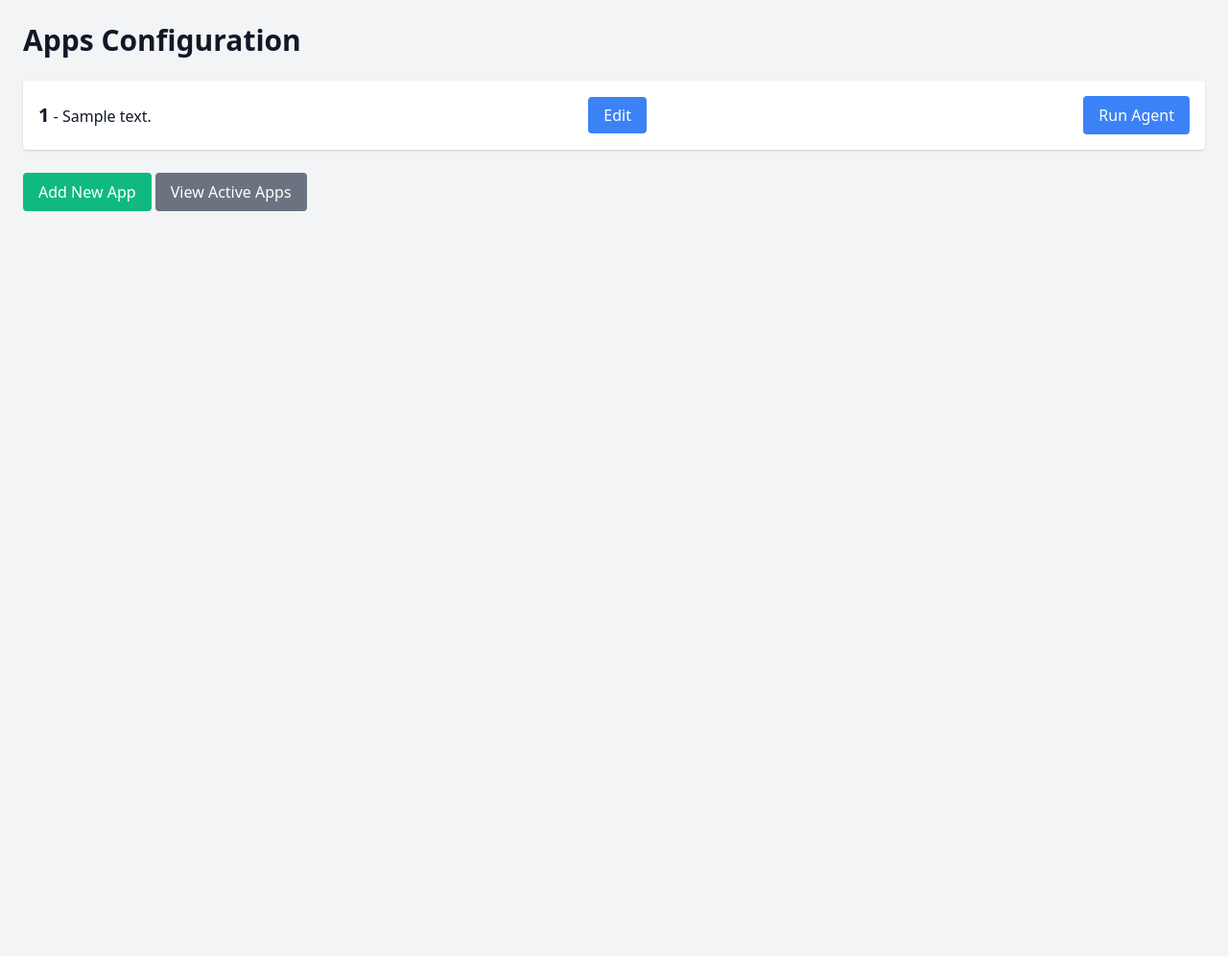
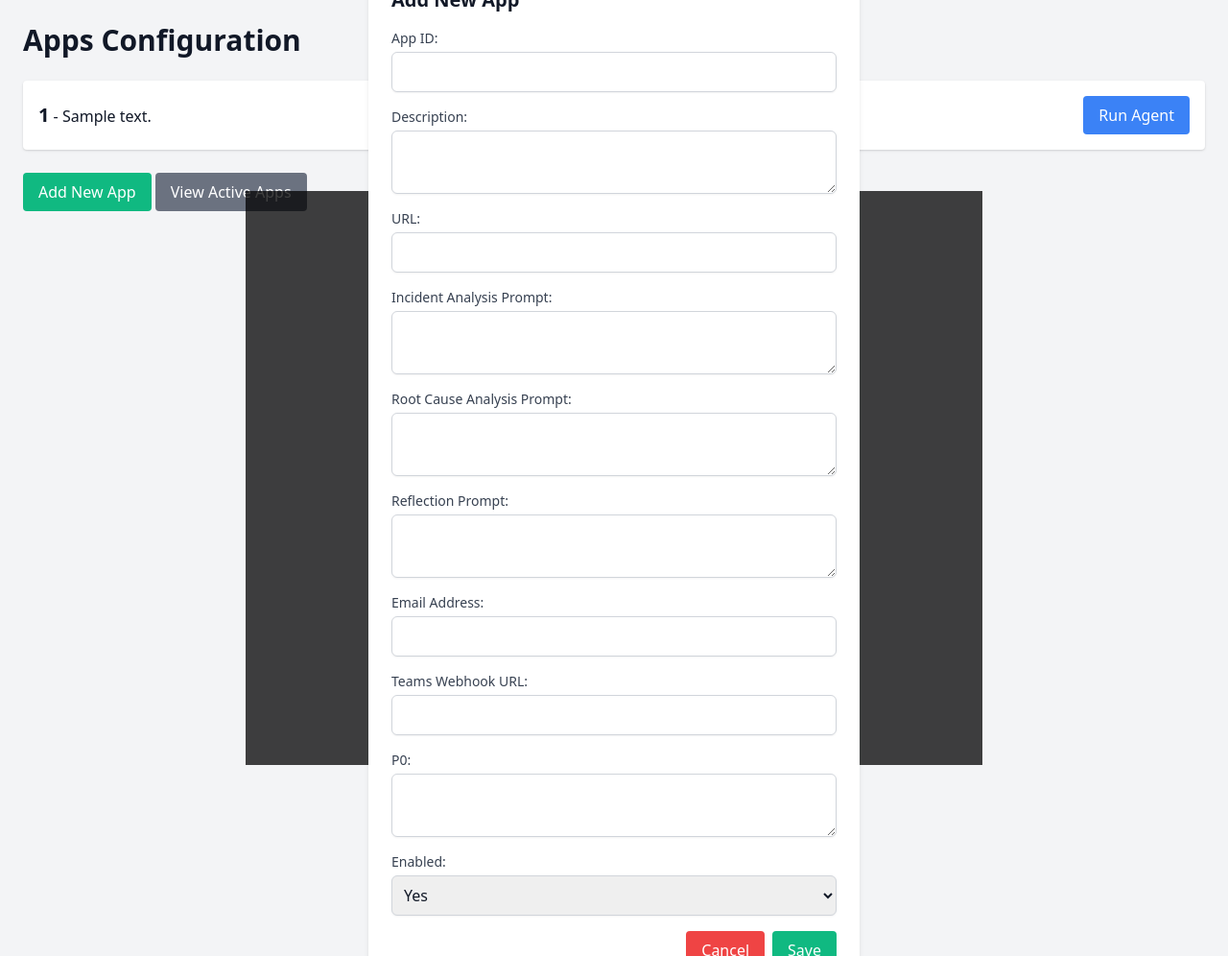
Before and after one commit to tarunchy/GAIAppAgent.O, a Flask app: template Agent/templates/index.html in a window 1280 px wide. Shown: the whole page at 96% size. Run offline with Flask 3, Linux system fonts and the light colour scheme; the template is opened without the code that fills it: most values are stand-ins (such as "Sample title", 1, 10 or a date in 2020); parts of the project's set-up code (start-up, migrations or seed data) failed here and were passed over; some libraries are stand-ins or nearby versions.

Commit message:
Added New Agent

```diff
--- a/Agent/templates/index.html
+++ b/Agent/templates/index.html
@@ -6,8 +6,6 @@
     <link rel="stylesheet" href="https://cdn.jsdelivr.net/npm/tailwindcss@2.0.1/dist/tailwind.min.css">
     <script src="https://cdn.jsdelivr.net/npm/darkmode-js"></script>
     <link rel="stylesheet" href="https://cdnjs.cloudflare.com/ajax/libs/font-awesome/6.0.0-beta3/css/all.min.css">
-
-
     <script src="https://ajax.googleapis.com/ajax/libs/jquery/3.5.1/jquery.min.js"></script>
     <style>
         .ai-monitoring-bg {
@@ -17,9 +15,15 @@
         }
         .modal {
             display: none;
+            position: fixed;
+            inset: 20%;
+            background-color: rgba(0, 0, 0, 0.75);
+            display: flex;
+            justify-content: center;
+            align-items: center;
+            z-index: 50;
         }
     </style>
-    <script src="https://code.jquery.com/jquery-3.6.0.min.js" integrity="sha384-KyZXEAg3QhqLMpG8r+Knujsl5/6POhu/6kk/aL6/5F9AB7m3II/3lRjEBmY5ojwN" crossorigin="anonymous"></script>
 </head>
 <body class="bg-gray-100 text-gray-900">
     <div class="container mx-auto p-6">
@@ -35,16 +39,14 @@
                 </div>
                 <div>
                     <button
-                        @click="agents['{{ app.app_id }}'] = true"
-                        class="bg-blue-500 text-white px-4 py-2 rounded hover:bg-blue-700 focus:outline-none"
+                        class="run-agent-button bg-blue-500 text-white px-4 py-2 rounded hover:bg-blue-700 focus:outline-none"
+                        data-app-id="{{ app.app_id }}"
                     >
                         Run Agent
                     </button>
-                    <template x-if="agents['{{ app.app_id }}']">
-                        <span class="ml-2 text-green-500">
-                            &#10003; <!-- Check icon -->
-                        </span>
-                    </template>
+                    <span class="ml-2 text-green-500 check-icon" style="display: none;">
+                        &#10003; <!-- Check icon -->
+                    </span>
                 </div>
             </li>
             {% endfor %}
@@ -54,7 +56,7 @@
     </div>
 
     <!-- Add New App Modal -->
-    <div id="add-app-modal" class="fixed inset-0 bg-gray-900 bg-opacity-75 flex items-center justify-center z-50 modal">
+    <div id="add-app-modal" class="modal">
         <div class="bg-white p-6 rounded shadow-md w-2/3">
             <h2 class="text-xl font-bold mb-4">Add New App</h2>
             <form id="add-app-form" action="{{ url_for('add_app') }}" method="POST" class="space-y-4">
@@ -68,6 +70,49 @@
                     <textarea id="new_description" name="description" class="mt-1 block w-full p-2 border border-gray-300 rounded-md shadow-sm"></textarea>
                 </div>
 
+                <div>
+                    <label for="new_url" class="block text-sm font-medium text-gray-700">URL:</label>
+                    <input type="text" id="new_url" name="url" class="mt-1 block w-full p-2 border border-gray-300 rounded-md shadow-sm">
+                </div>
+
+                <div>
+                    <label for="new_INCIDENT_ANALYSIS_PROMPT" class="block text-sm font-medium text-gray-700">Incident Analysis Prompt:</label>
+                    <textarea id="new_INCIDENT_ANALYSIS_PROMPT" name="INCIDENT_ANALYSIS_PROMPT" class="mt-1 block w-full p-2 border border-gray-300 rounded-md shadow-sm"></textarea>
+                </div>
+
+                <div>
+                    <label for="new_ROOT_CAUSE_ANALYSIS_PROMPT" class="block text-sm font-medium text-gray-700">Root Cause Analysis Prompt:</label>
+                    <textarea id="new_ROOT_CAUSE_ANALYSIS_PROMPT" name="ROOT_CAUSE_ANALYSIS_PROMPT" class="mt-1 block w-full p-2 border border-gray-300 rounded-md shadow-sm"></textarea>
+                </div>
+
+                <div>
+                    <label for="new_REFLECTION_PROMPT" class="block text-sm font-medium text-gray-700">Reflection Prompt:</label>
+                    <textarea id="new_REFLECTION_PROMPT" name="REFLECTION_PROMPT" class="mt-1 block w-full p-2 border border-gray-300 rounded-md shadow-sm"></textarea>
+                </div>
+
+                <div>
+                    <label for="new_email_address" class="block text-sm font-medium text-gray-700">Email Address:</label>
+                    <input type="text" id="new_email_address" name="email_address" class="mt-1 block w-full p-2 border border-gray-300 rounded-md shadow-sm">
+                </div>
+
+                <div>
+                    <label for="new_teams_webhook_url" class="block text-sm font-medium text-gray-700">Teams Webhook URL:</label>
+                    <input type="text" id="new_teams_webhook_url" name="teams_webhook_url" class="mt-1 block w-full p-2 border border-gray-300 rounded-md shadow-sm">
+                </div>
+
+                <div>
+                    <label for="new_P0" class="block text-sm font-medium text-gray-700">P0:</label>
+                    <textarea id="new_P0" name="P0" class="mt-1 block w-full p-2 border border-gray-300 rounded-md shadow-sm"></textarea>
+                </div>
+
+                <div>
+                    <label for="new_enabled" class="block text-sm font-medium text-gray-700">Enabled:</label>
+                    <select id="new_enabled" name="enabled" class="mt-1 block w-full p-2 border border-gray-300 rounded-md shadow-sm">
+                        <option value="Yes">Yes</option>
+                        <option value="No">No</option>
+                    </select>
+                </div>
+
                 <div class="flex justify-end">
                     <button type="button" id="close-add-app" class="bg-red-500 text-white px-4 py-2 rounded hover:bg-red-700 mr-2">Cancel</button>
                     <button type="submit" class="bg-green-500 text-white px-4 py-2 rounded hover:bg-green-700">Save</button>
@@ -78,16 +123,35 @@
 
     <script>
         $(document).ready(function() {
+            // Show Add App Modal
             $('#add-app-button').on('click', function() {
                 $('#add-app-modal').show();
             });
 
+            // Hide Add App Modal
             $('#close-add-app').on('click', function() {
                 $('#add-app-modal').hide();
             });
 
+            // Hide Add App Modal on form submit
             $('#add-app-form').on('submit', function() {
                 $('#add-app-modal').hide();
+            });
+
+            // Run Agent Button Functionality
+            $('.run-agent-button').on('click', function() {
+                var appId = $(this).data('app-id');
+                $.ajax({
+                    url: '/run_agent/' + appId,
+                    method: 'GET',
+                    success: function(response) {
+                        alert(response);
+                        $(this).next('.check-icon').show();
+                    }.bind(this),
+                    error: function(xhr) {
+                        alert('Error starting agent: ' + xhr.responseText);
+                    }
+                });
             });
         });
     </script>
```
Also changed, not shown: Agent/templates/edit.html (+9 -6 lines).
